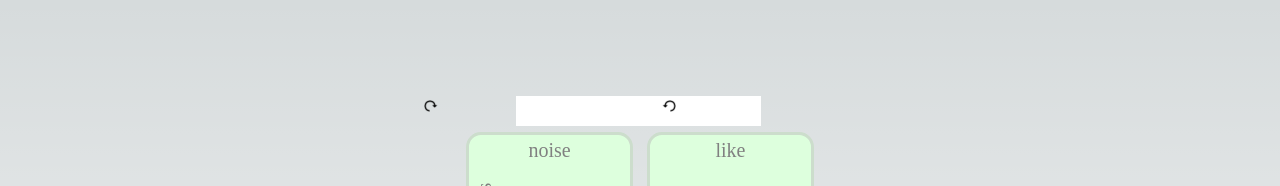
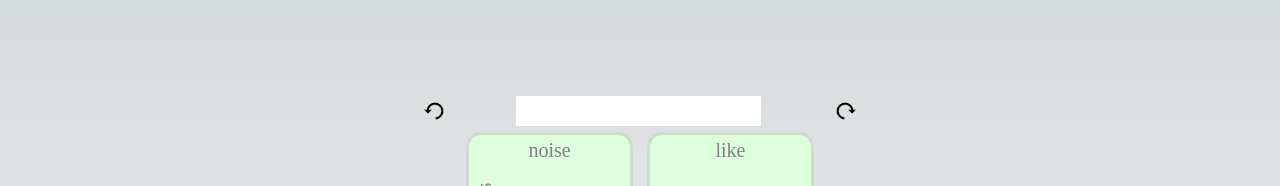
Before and after one commit to nezumi149/nextjs-boilerplate, a Next.js app: page / in a window 1280 px wide. Shown: the top 186 px of the page. Built offline with nearby package versions, Linux system fonts and the light colour scheme.

Commit message:
update button positions

```diff
--- a/app/page.tsx
+++ b/app/page.tsx
@@ -81,14 +81,14 @@ const Home = () => {
             <Leaf words={wordSample.slice(12,16)} disabled={disabled}/>
           </div>
         </div>
-        <button style={{top:'0px', left:'0px', position: 'absolute'}}>
-          <Image width={20} height = {20} alt="clockwise" src={cw} onClick={() => setRotation((rotation + 1) % 4)} />
+        <button style={{top:'0px', left:'0px', width:'30px', position: 'absolute'}}>
+          <Image width={30} height = {30} alt="counterclockwise" src={ccw} onClick={() => setRotation((rotation + 3) % 4)} />
         </button>
         <button onClick={() => setDisabled(!disabled)} style={{bottom: '-20px', margin: 'auto', position: 'absolute'}}>
           {disabled ? "Unlock" : "Submit"}
         </button>
-        <button style={{top:'0px', right:'0px', position: 'absolute'}}>
-          <Image width={20} height = {20} alt="counterclockwise" src={ccw} onClick={() => setRotation((rotation + 3) % 4)} />
+        <button style={{top:'0px', right:'0px', width:'30px', position: 'absolute'}}>
+          <Image width={30} height = {30} alt="clockwise" src={cw} onClick={() => setRotation((rotation + 1) % 4)} />
         </button>
       </div>
     </main>
```
